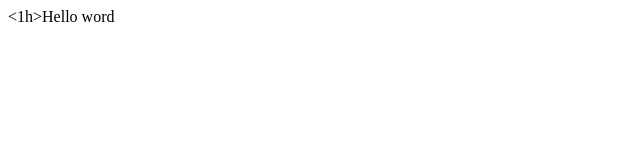
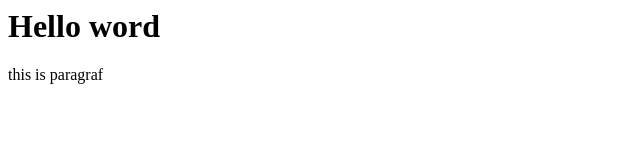
Before and after one commit to Byba30/Hello, a plain HTML site: page index.html in a window 1280 px wide. Shown: the whole page, without its empty margins (0-640 px from the left). Drawn offline with Linux system fonts and the light colour scheme.

Commit message:
добавил тег p

```diff
--- a/index.html
+++ b/index.html
@@ -4,6 +4,7 @@
 <title></title>
 </head>
 <body>
-   <1h>Hello word</h1>
+   <h1>Hello word</h1>
+<p>this is paragraf</p>
 </body>
 </html>
```
